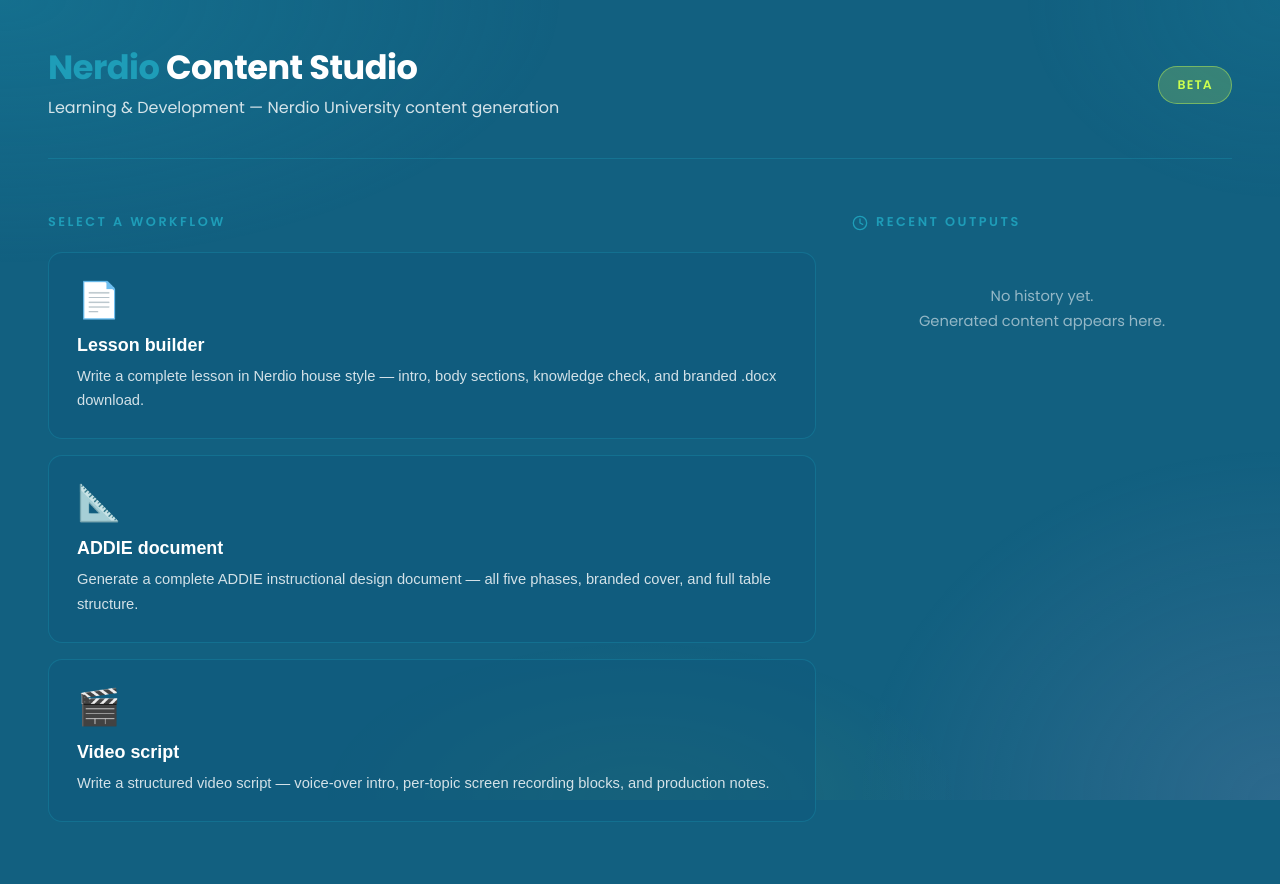
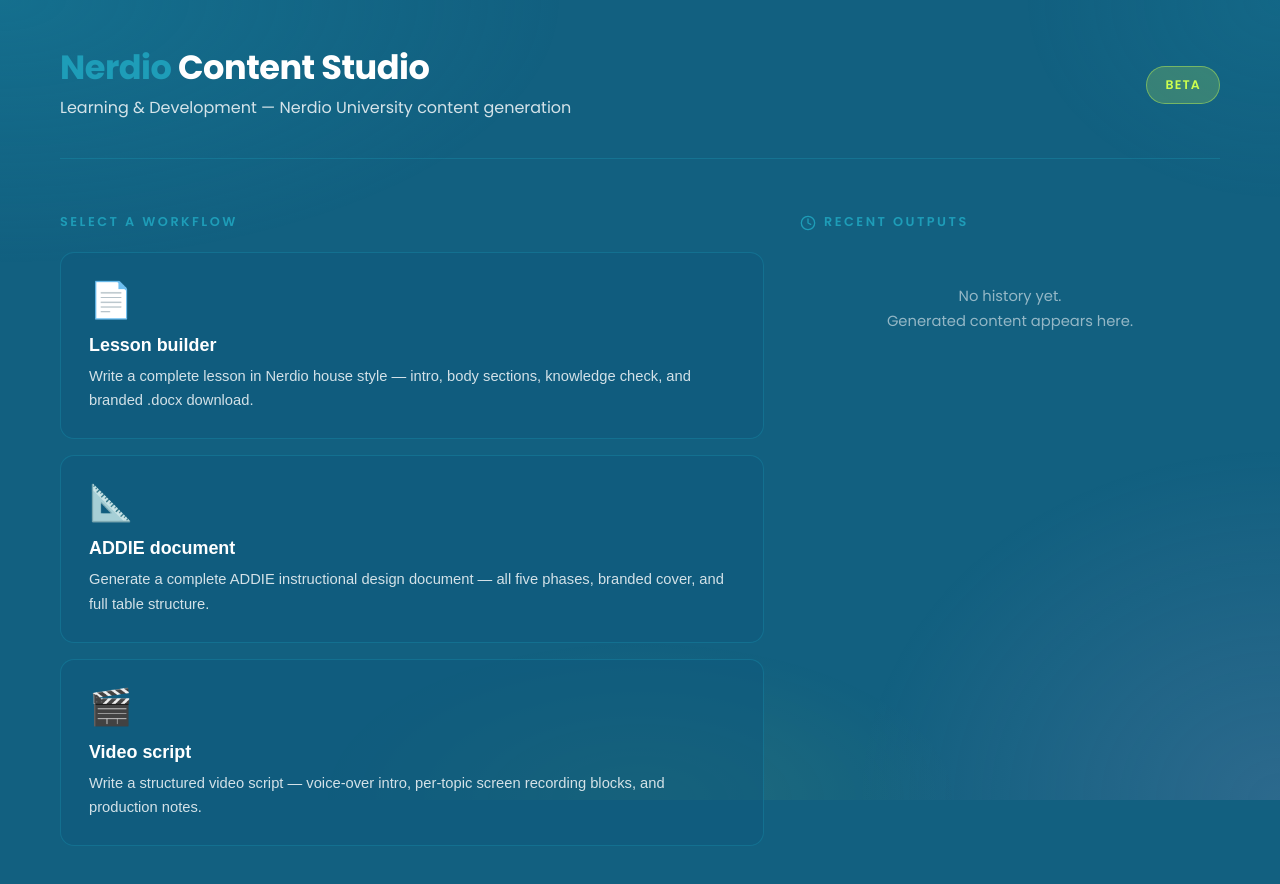
Before and after one commit to BasvanKaam/studio, a Next.js app: page / in a window 1280 px wide. Shown: the top 884 px of the page. Built offline with nearby package versions, Linux system fonts and the light colour scheme.

Commit message:
Update globals.css

```diff
--- a/app/globals.css
+++ b/app/globals.css
@@ -60,9 +60,9 @@
 .app {
   position: relative;
   z-index: 1;
-  max-width: 1400px;
+  max-width: 1700px;
   margin: 0 auto;
-  padding: 0 48px 120px;
+  padding: 0 60px 120px;
 }
 
 /* ── Header ── */
@@ -107,7 +107,7 @@
 /* ── Two-column layout ── */
 .layout {
   display: grid;
-  grid-template-columns: 1fr 380px;
+  grid-template-columns: 1fr 420px;
   gap: 36px;
   align-items: start;
 }
```
